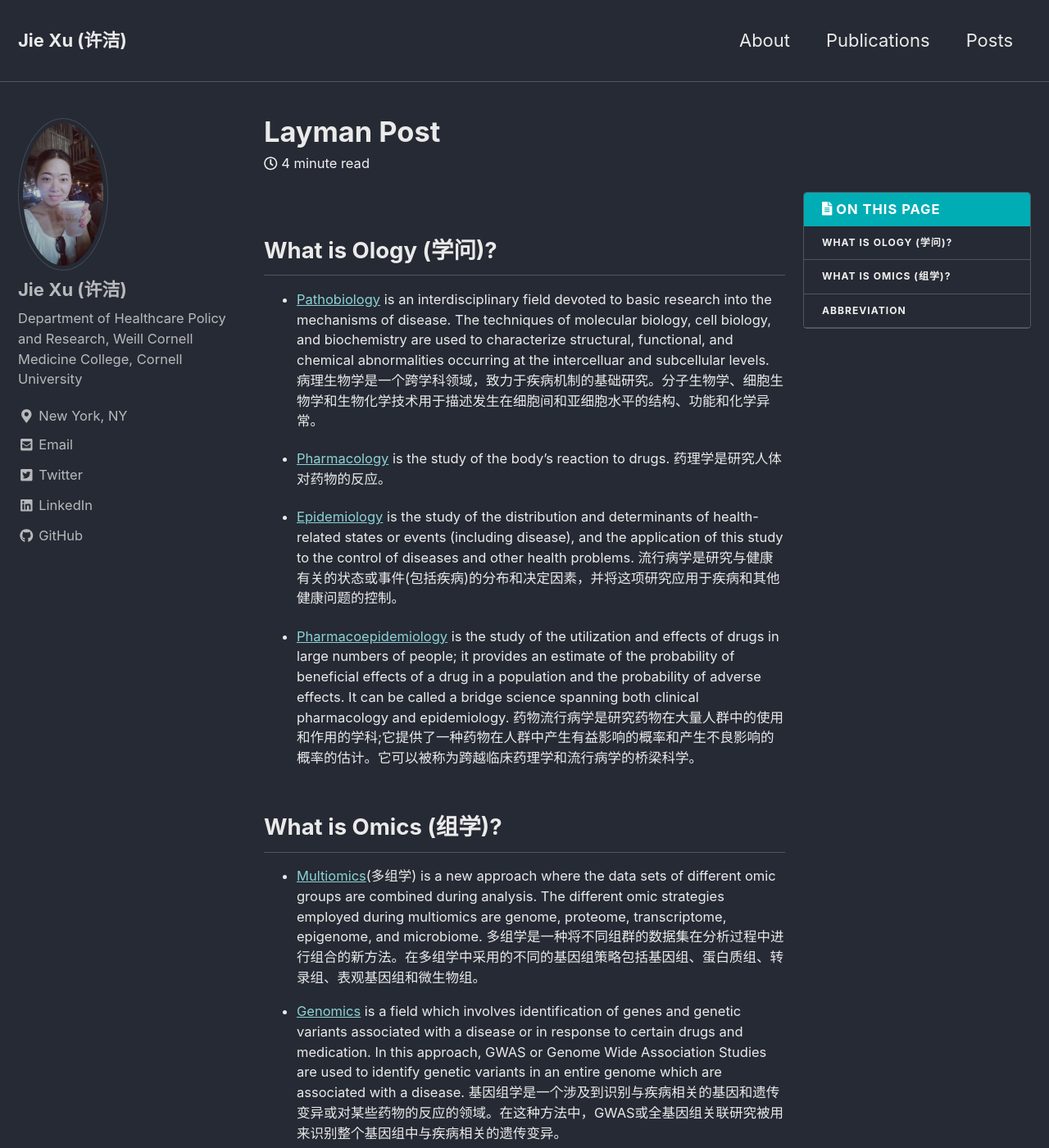
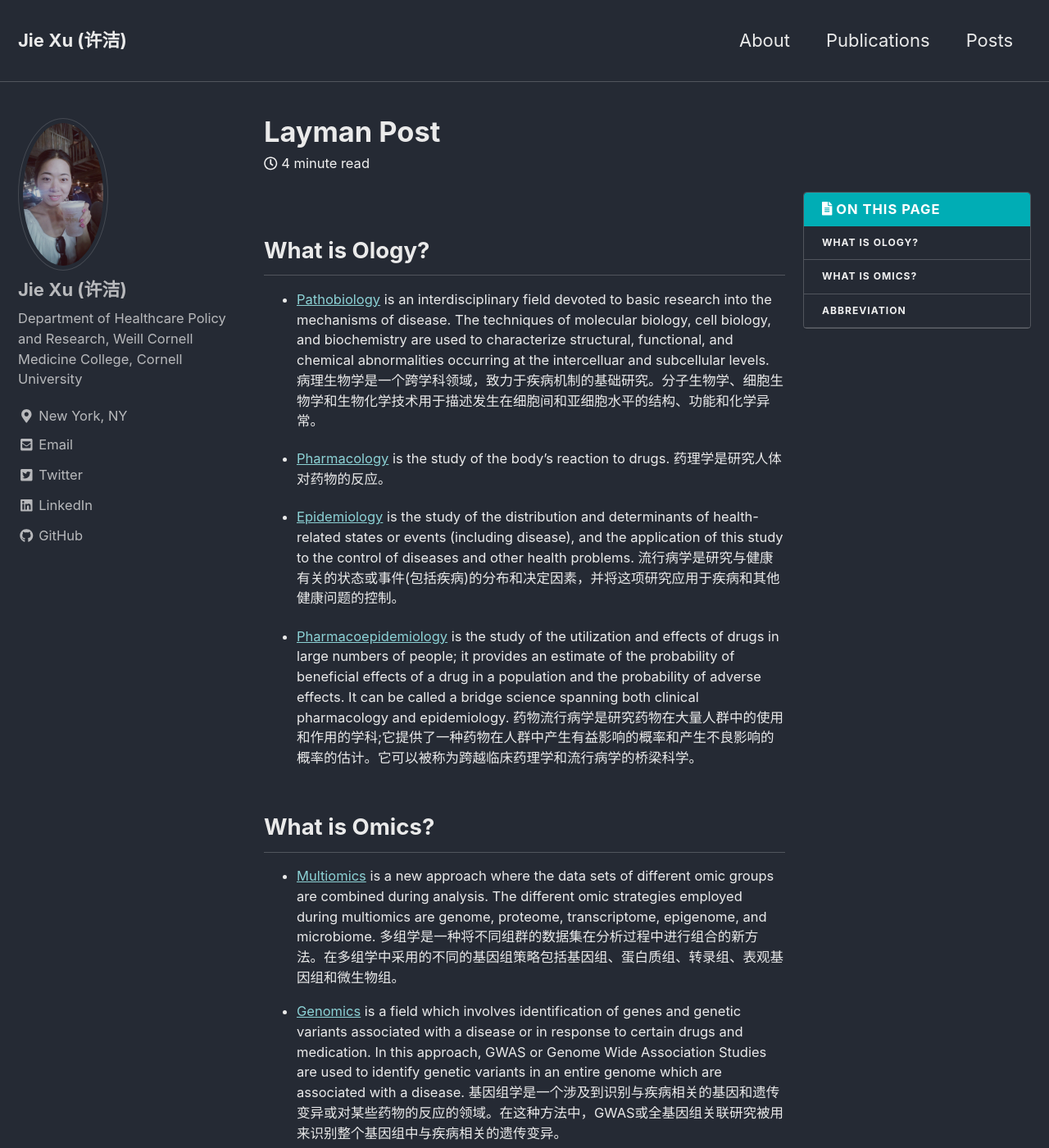
Before and after one commit to jxu1015/jxu1015.github.io, a Jekyll site: the page built from _posts/2020-03-05-Layman Post.md, in a window 1280 px wide and 1400 px high. Shown: the whole window at 82% size. Built offline with Jekyll 4.4.1, drawn with Linux system fonts in a browser that asks for light colours; nearby versions of some CDN libraries; a script that is not in the unit is left out.

Commit message:
Update 2020-03-05-Layman Post.md

```diff
--- a/_posts/2020-03-05-Layman Post.md
+++ b/_posts/2020-03-05-Layman Post.md
@@ -7,7 +7,7 @@
 toc: true
 ---
 
-## What is Ology (学问)?
+## What is Ology?
 
 * [Pathobiology](https://www.vet.upenn.edu/research/academic-departments/pathobiology) is an interdisciplinary field devoted to basic research into the mechanisms of disease.
 The techniques of molecular biology, cell biology, and biochemistry are used to characterize structural, functional, and chemical abnormalities occurring at the intercelluar and subcellular levels.
@@ -23,9 +23,9 @@
 药物流行病学是研究药物在大量人群中的使用和作用的学科;它提供了一种药物在人群中产生有益影响的概率和产生不良影响的概率的估计。它可以被称为跨越临床药理学和流行病学的桥梁科学。
 {: .small}
 
-## What is Omics (组学)?
+## What is Omics?
 
-* [Multiomics](https://www.news-medical.net/life-sciences/What-is-Multiomics.aspx)(多组学) is a new approach where the data sets of different omic groups are combined during analysis. The different omic strategies employed during multiomics are genome, proteome, transcriptome, epigenome, and microbiome.
+* [Multiomics](https://www.news-medical.net/life-sciences/What-is-Multiomics.aspx) is a new approach where the data sets of different omic groups are combined during analysis. The different omic strategies employed during multiomics are genome, proteome, transcriptome, epigenome, and microbiome.
 多组学是一种将不同组群的数据集在分析过程中进行组合的新方法。在多组学中采用的不同的基因组策略包括基因组、蛋白质组、转录组、表观基因组和微生物组。
 {: .small}
 
```
